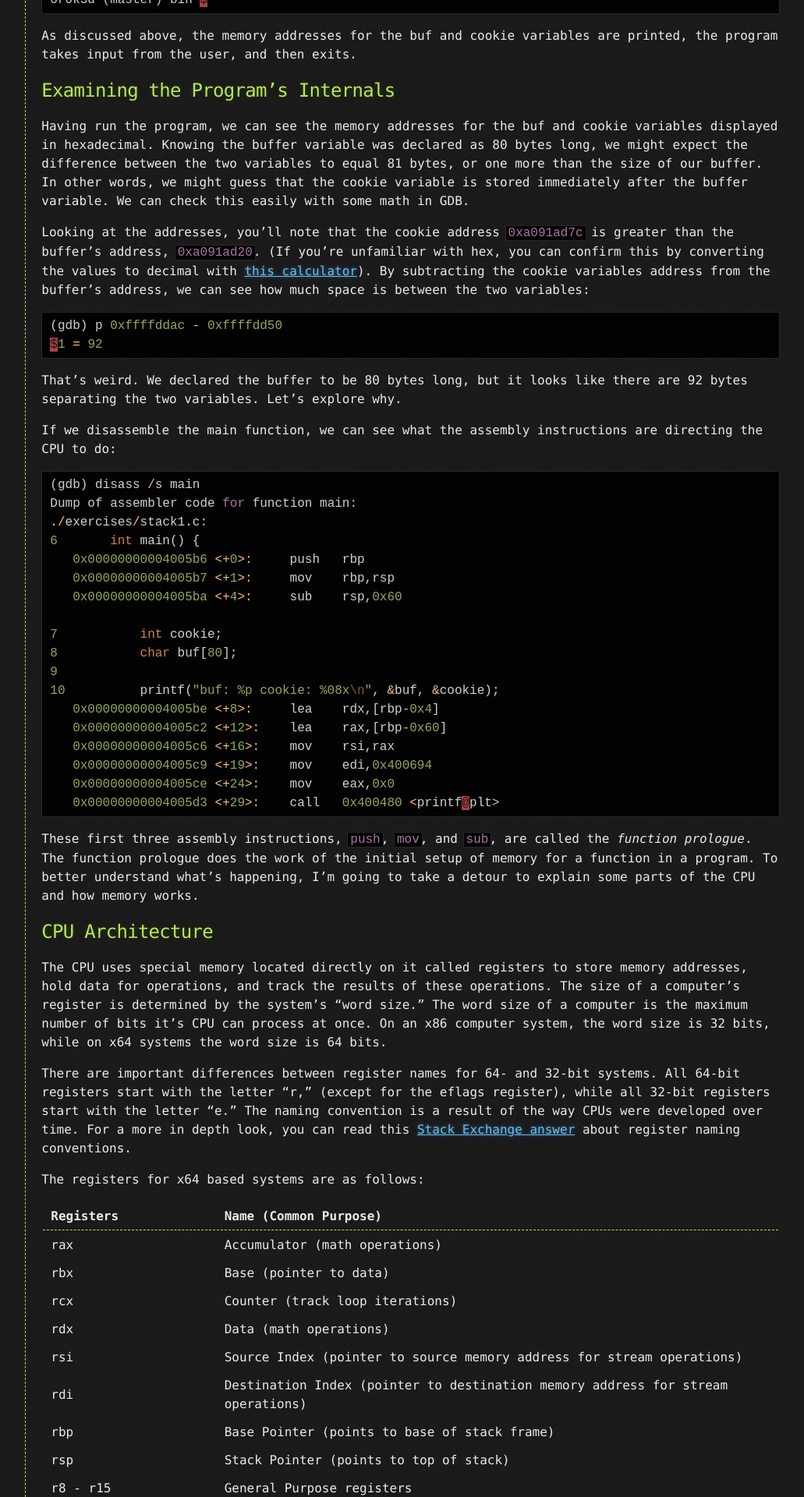
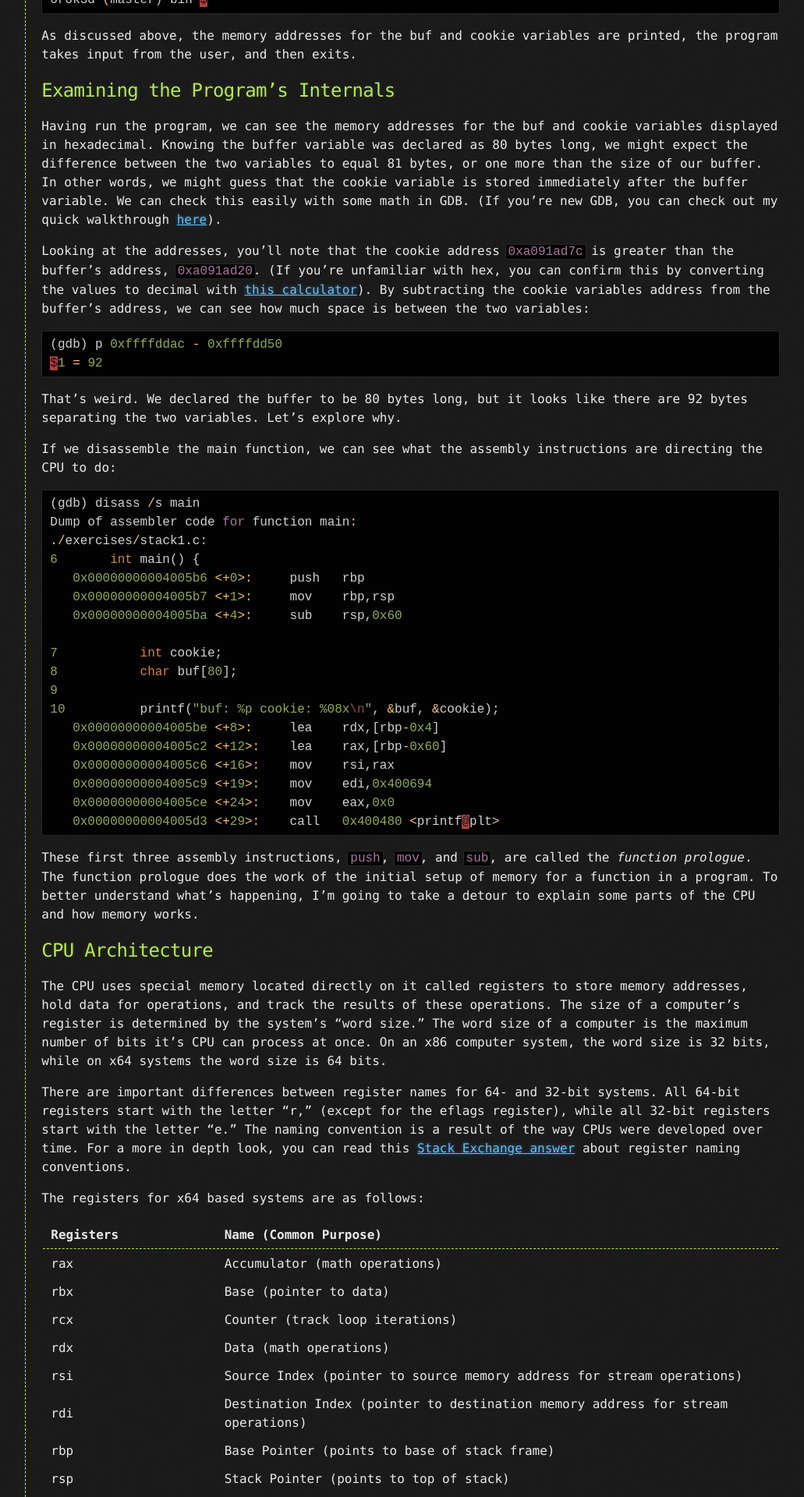
Before and after one commit to 6r0k3d/6r0k3d.github.io, a Jekyll site: the page built from _exdev/stack1.md, in a window 1280 px wide. Shown: the part 2365-4285 px from the top of the page at 78% size, without its empty margins (180-1211 px from the left). Built offline with Jekyll 4.4.1, drawn with Linux system fonts in a browser that asks for light colours; nearby versions of some CDN libraries; comment, search, counter and statistics services are not loaded.

Commit message:
Add internal links
Add internal links from stack1 to tools

```diff
--- a/_exdev/stack1.md
+++ b/_exdev/stack1.md
@@ -71,7 +71,7 @@ As discussed above, the memory addresses for the buf and cookie variables are pr
 
 ## Examining the Program's Internals
 
-Having run the program, we can see the memory addresses for the buf and cookie variables displayed in hexadecimal. Knowing the buffer variable was declared as 80 bytes long, we might expect the difference between the two variables to equal 81 bytes, or one more than the size of our buffer. In other words, we might guess that the cookie variable is stored immediately after the buffer variable. We can check this easily with some math in GDB.
+Having run the program, we can see the memory addresses for the buf and cookie variables displayed in hexadecimal. Knowing the buffer variable was declared as 80 bytes long, we might expect the difference between the two variables to equal 81 bytes, or one more than the size of our buffer. In other words, we might guess that the cookie variable is stored immediately after the buffer variable. We can check this easily with some math in GDB. (If you're new GDB, you can check out my quick walkthrough [here](https://techcrucible.net/exdev/tools.html#gnu-debugger-gdb)).
 
 Looking at the addresses, you'll note that the cookie address `0xa091ad7c` is greater than the buffer's address, `0xa091ad20`.  (If you're unfamiliar with hex, you can confirm this by converting the values to decimal with [this calculator](https://www.binaryhexconverter.com/hex-to-decimal-converter)). By subtracting the cookie variables address from the buffer's address, we can see how much space is between the two variables:
 
```
Also changed, not shown: _exdev/intro.md (+0 -2 lines).
